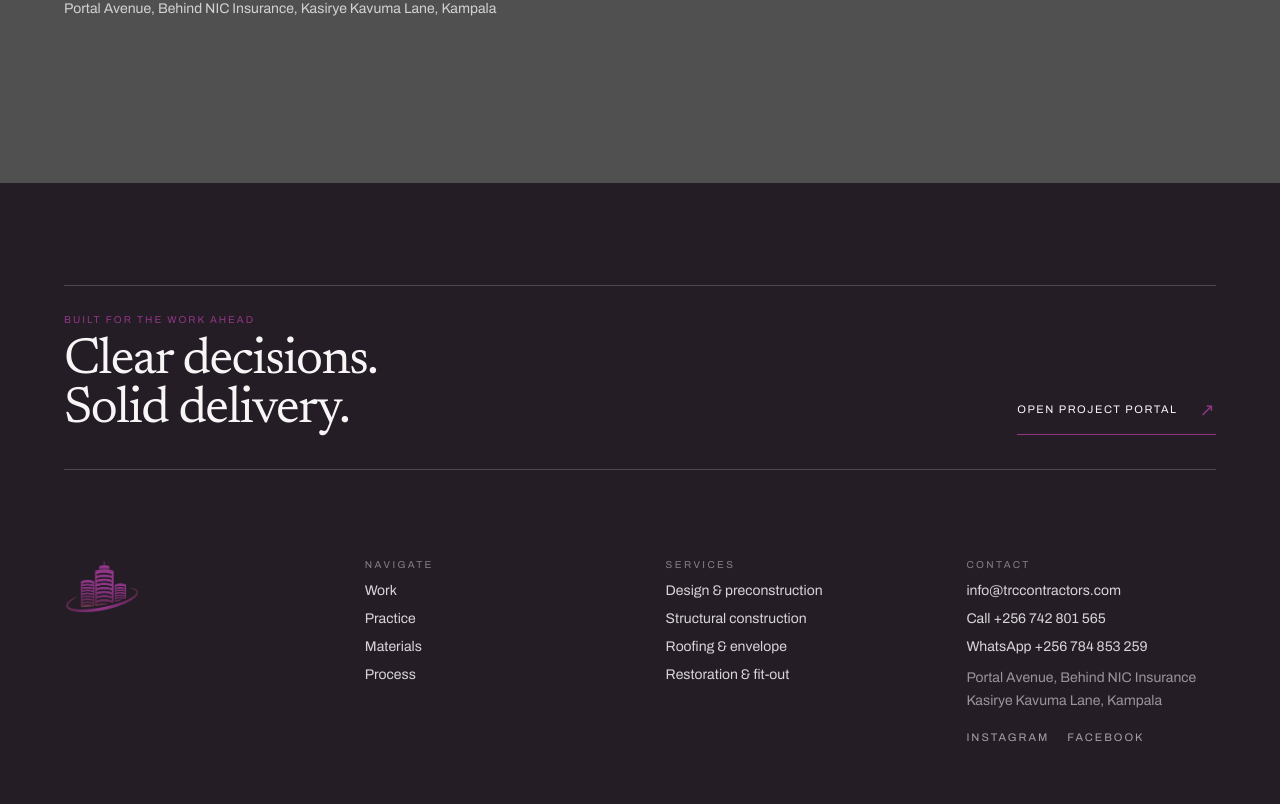
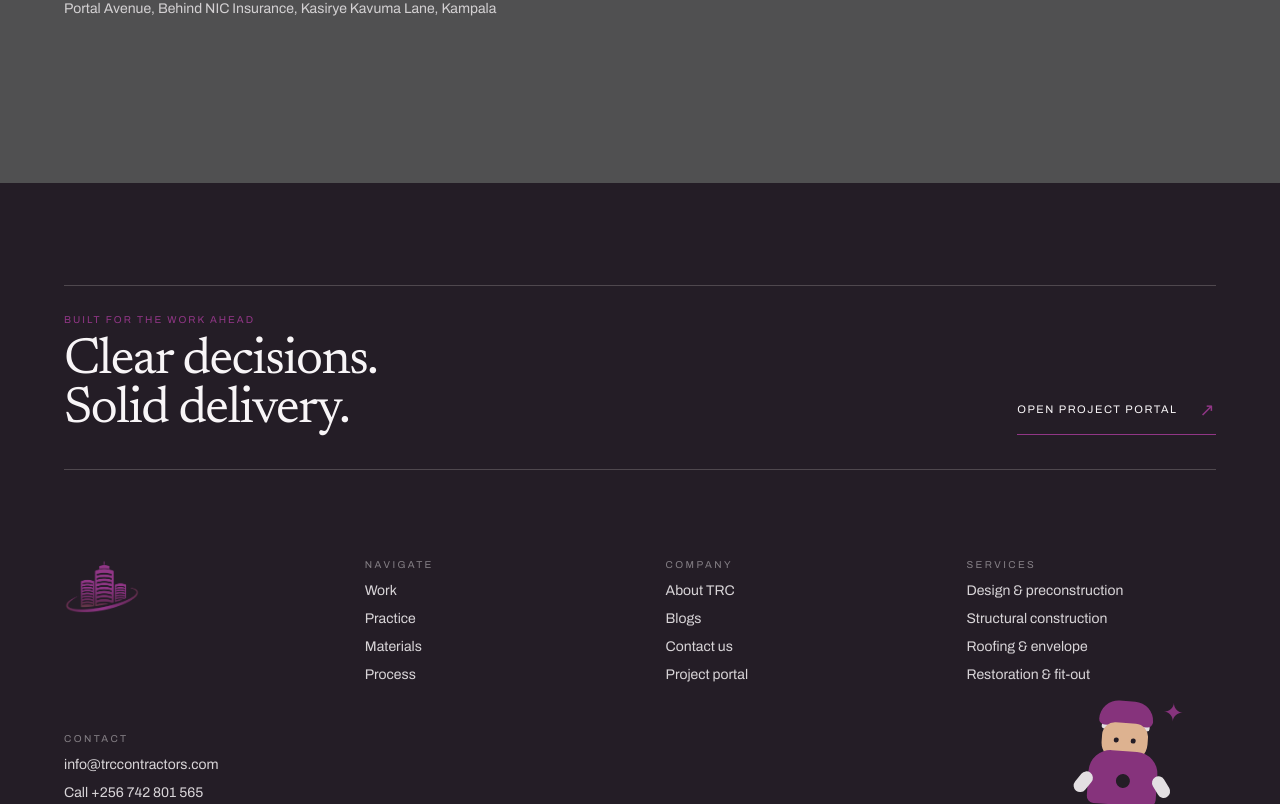
Before and after one commit to Malubya/Website-TRC, a Next.js app: page / in a window 1280 px wide. Shown: the part 11196-12000 px from the top of the page. Built offline with nearby package versions, Linux system fonts and the light colour scheme; no server answers.

Commit message:
Complete corporate footer trust links

```diff
--- a/app/globals.css
+++ b/app/globals.css
@@ -304,7 +304,9 @@ a {
 @media (max-width: 700px) {
   .footer-signal { align-items:flex-start; flex-direction:column; }
   .footer-signal-action { margin-top:4px; }
-  .footer-mascot { margin-right:0; transform:scale(.82) rotate(4deg); transform-origin:right bottom; }
+  .footer-mascot { right:7%; top:57%; transform:scale(.72) rotate(4deg); transform-origin:center; }
+  .footer-bottom { justify-content:flex-start; }
+  .footer-legal-links { justify-content:flex-start; }
   .legal-header { align-items:flex-start; flex-direction:column; }
   .legal-layout { display:block; padding-top:42px; }
   .legal-layout aside { margin-bottom:48px; }
@@ -712,17 +714,22 @@ a {
   color: var(--color-architectural-white) !important;
 }
 
+footer { position:relative; }
 .footer-signal { display:flex; align-items:flex-end; justify-content:space-between; gap:28px; margin-bottom:clamp(52px,7vw,96px); padding:28px 0 34px; border-top:1px solid rgba(247,245,241,.2); border-bottom:1px solid rgba(247,245,241,.2); }
 .footer-signal-kicker { display:block; margin-bottom:12px; color:var(--color-aged-bronze); font-size:10px; letter-spacing:.2em; text-transform:uppercase; }
 .footer-signal h2 { margin:0; font-family:var(--font-display); font-size:clamp(2rem,4vw,4.2rem); font-weight:300; line-height:.95; letter-spacing:-.03em; }
 .footer-signal-action { display:inline-flex; align-items:center; gap:22px; padding:14px 0; color:var(--color-architectural-white); border-bottom:1px solid var(--color-aged-bronze); font-size:11px; letter-spacing:.14em; text-decoration:none; text-transform:uppercase; white-space:nowrap; }
 .footer-signal-action span { color:var(--color-aged-bronze); font-size:18px; }
-.footer-mascot { position:relative; width:108px; height:112px; margin:34px 5% 0 auto; opacity:.9; transform:rotate(4deg); }
+.footer-mascot { position:absolute; right:8%; top:47%; width:108px; height:112px; opacity:.9; transform:rotate(4deg); pointer-events:none; }
 .footer-mascot-helmet { position:absolute; top:6px; left:27px; width:54px; height:25px; border-radius:30px 30px 9px 9px; background:var(--color-aged-bronze); box-shadow:0 7px 0 -3px var(--color-architectural-white); }
 .footer-mascot-face { position:absolute; top:28px; left:31px; width:46px; height:38px; border-radius:13px 13px 18px 18px; background:#f2c39c; }
 .footer-mascot-face span { position:absolute; top:15px; width:5px; height:5px; border-radius:50%; background:var(--color-charcoal-steel); }.footer-mascot-face span:first-child{left:12px}.footer-mascot-face span:last-child{right:12px}
 .footer-mascot-body { position:absolute; bottom:2px; left:20px; width:69px; height:54px; border-radius:22px 22px 7px 7px; background:var(--color-aged-bronze); }.footer-mascot-body i{position:absolute; bottom:9px; width:13px; height:23px; border-radius:8px; background:var(--color-architectural-white)}.footer-mascot-body i:first-child{left:-11px;transform:rotate(35deg)}.footer-mascot-body i:nth-child(2){right:-11px;transform:rotate(-35deg)}.footer-mascot-body i:last-child{left:28px;bottom:17px;width:14px;height:14px;border-radius:50%;background:var(--color-charcoal-steel)}
 .footer-mascot-wave { position:absolute; right:-3px; top:0; color:var(--color-aged-bronze); font-size:25px; }
+.footer-bottom { display:flex; justify-content:flex-end; margin-top:28px; }
+.footer-legal-links { display:flex; flex-wrap:wrap; justify-content:flex-end; gap:8px 22px; }
+.footer-legal-links a { color:rgba(247,245,241,.62); font-size:11px; text-decoration:none; }
+.footer-legal-links a:hover { color:var(--color-architectural-white); }
 
 /* Client portal */
 .portal-shell { height: 100dvh; min-height: 560px; overflow: hidden; display: grid; grid-template-columns: minmax(360px, 0.9fr) 1.1fr; background: #f7f5f1; color: var(--color-charcoal-steel); }
--- a/app/legal/[slug]/page.tsx
+++ b/app/legal/[slug]/page.tsx
@@ -4,6 +4,8 @@ const pages = {
   cookies: { title: "Cookie Policy", intro: "How TRC Contractors uses cookies and similar technologies.", sections: ["We use essential cookies to keep the website secure, remember preferences, and deliver the portal experience. We do not sell personal information.", "You can control non-essential cookies through your browser settings. Disabling essential cookies may affect sign-in and security features."] },
   privacy: { title: "Privacy Policy", intro: "How TRC Contractors handles information submitted through this website.", sections: ["TRC Contractors collects only the information needed to respond to enquiries, provide project access, and operate construction collaboration services.", "Project information is protected with role-based access controls. We retain records for legitimate business, contractual, and accountability purposes and do not sell personal information."] },
   terms: { title: "Terms and Conditions", intro: "Terms for using the TRC Contractors website and project workspace.", sections: ["Use the project workspace only with an account assigned to you. Keep credentials private and notify TRC Contractors promptly about suspected unauthorised access.", "Project records, drawings, approvals, and site updates are provided for the authorised project team and must not be redistributed without permission."] },
+  accessibility: { title: "Accessibility", intro: "Our commitment to making TRC Contractors information and project tools usable for everyone.", sections: ["We design our public website with readable contrast, keyboard navigation, clear labels, and responsive layouts across phones, tablets, and desktop screens.", "If you have difficulty using a page or need information in another format, contact info@trccontractors.com and we will help."] },
+  security: { title: "Security", intro: "How TRC Contractors protects access to project information and accounts.", sections: ["Project access is role-based and limited to the people assigned to each project. Sessions, account activity, and important changes are recorded for accountability.", "Never share your password. Report a suspected account or project security issue immediately to info@trccontractors.com."] },
 } as const;
 
 export function generateStaticParams() { return Object.keys(pages).map((slug) => ({ slug })); }
--- a/components/Footer.tsx
+++ b/components/Footer.tsx
@@ -12,6 +12,13 @@ const serviceLinks = [
   { href: "/#services", label: "Structural construction" },
   { href: "/#services", label: "Roofing & envelope" },
   { href: "/#services", label: "Restoration & fit-out" },
+];
+
+const companyLinks = [
+  { href: "/#about", label: "About TRC" },
+  { href: "/blog", label: "Blogs" },
+  { href: "/#contact", label: "Contact us" },
+  { href: "/login", label: "Project portal" },
 ];
 
 const linkStyle: React.CSSProperties = {
@@ -60,6 +67,17 @@ export default function Footer() {
             Navigate
           </div>
           {navLinks.map((l) => (
+            <Link key={l.label} href={l.href} style={linkStyle} className="footer-link">
+              {l.label}
+            </Link>
+          ))}
+        </div>
+
+        <div style={{ display: "flex", flexDirection: "column", gap: 13 }}>
+          <div style={{ fontSize: 10, letterSpacing: ".24em", textTransform: "uppercase", opacity: 0.45 }}>
+            Company
+          </div>
+          {companyLinks.map((l) => (
             <Link key={l.label} href={l.href} style={linkStyle} className="footer-link">
               {l.label}
             </Link>
@@ -122,6 +140,16 @@ export default function Footer() {
         </div>
       </div>
 
+      <div className="footer-bottom">
+        <div className="footer-legal-links" aria-label="Legal and trust links">
+          <Link href="/legal/terms">Terms and Conditions</Link>
+          <Link href="/legal/privacy">Privacy Policy</Link>
+          <Link href="/legal/cookies">Cookie Policy</Link>
+          <Link href="/legal/accessibility">Accessibility</Link>
+          <Link href="/legal/security">Security</Link>
+        </div>
+      </div>
+
       <div
         style={{
           marginTop: "clamp(40px,6vw,80px)",
@@ -136,8 +164,8 @@ export default function Footer() {
           opacity: 0.42,
         }}
       >
-        <span>© 2026 TRC Contractors</span>
-        <span>Kampala, Uganda</span>
+        <span>© 2026 TRC Contractors Ltd.</span>
+        <span>Kampala, Uganda · Built for better work</span>
       </div>
 
       <div
```
